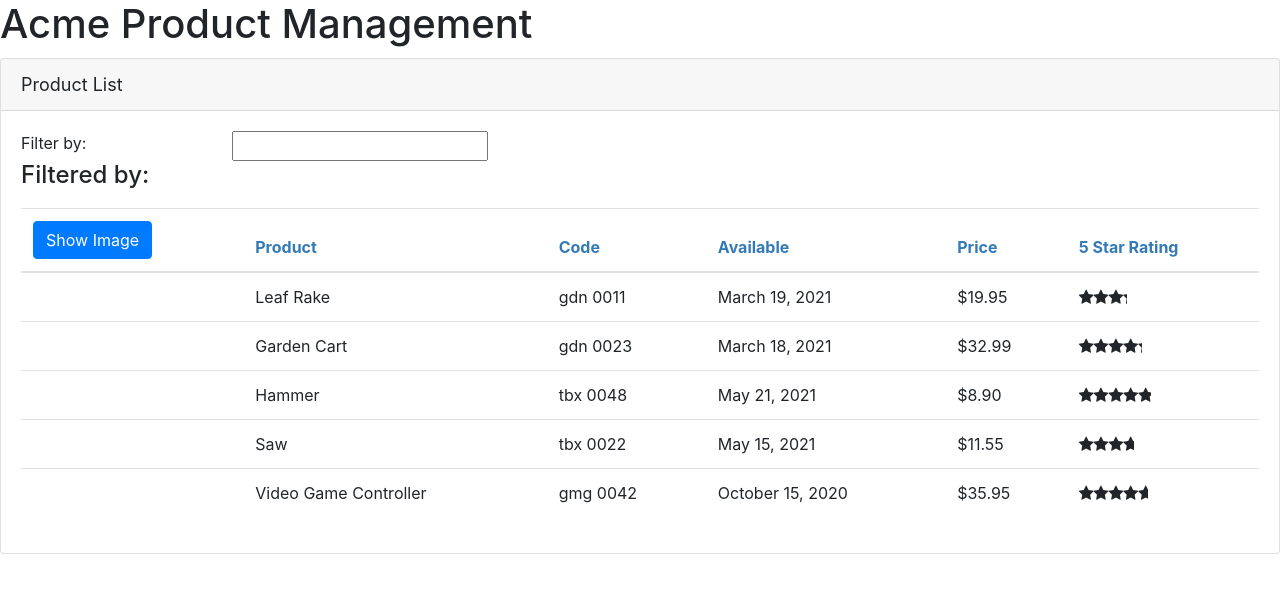
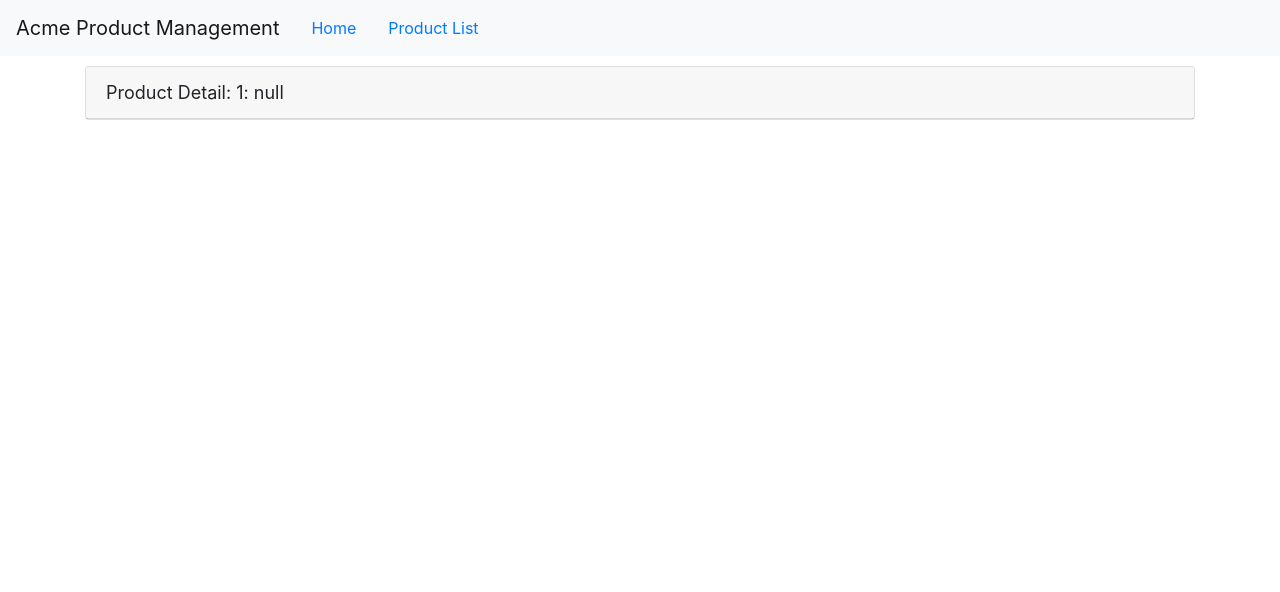
Before and after one commit to halvorson34/AngularGettingStarted, an Angular app: page /products/1 in a window 1280 px wide. Shown: the top 592 px of the page. Built offline with nearby package versions, Linux system fonts and the light colour scheme.

Commit message:
changes to product detail component url template

```diff
--- a/src/app/app.component.ts
+++ b/src/app/app.component.ts
@@ -3,8 +3,15 @@
 @Component({
   selector: 'pm-root',
   template: `
-  <div><h1>{{pageTitle}}</h1>
-      <pm-products></pm-products>
+  <nav class='navbar navbar-expand navbar-light bg-light'>
+    <a class='navbar-brand'>{{pageTitle}}</a>
+    <ul class='nav nav-pills'>
+      <li><a class='nav-link' routerLink='/welcome'>Home</a></li>
+      <li><a class='nav-link' routerLink='/products'>Product List</a></li>
+    </ul>
+  </nav>
+  <div class='container'>
+    <router-outlet></router-outlet>
   </div>
   `
 
--- a/src/app/products/product-detail.component.html
+++ b/src/app/products/product-detail.component.html
@@ -1 +1,5 @@
-<p>product-detail works!</p>
+<div class='card'>
+    <div class='card-header'>
+        {{pageTitle + ': ' + product?.productName}}
+    </div>
+</div>
--- a/src/app/products/product-detail.component.ts
+++ b/src/app/products/product-detail.component.ts
@@ -1,4 +1,6 @@
 import { Component, OnInit } from '@angular/core';
+import { ActivatedRoute } from '@angular/router';
+import { IProduct } from './product';
 
 @Component({
   templateUrl: './product-detail.component.html',
@@ -6,10 +8,15 @@
 })
 export class ProductDetailComponent implements OnInit {
   pageTitle: string = 'Product Detail';
+  product: IProduct | undefined;
 
-  constructor() { }
+  constructor(private route: ActivatedRoute) {
+
+  }
 
   ngOnInit(): void {
+    const id = Number(this.route.snapshot.paramMap.get('id'));
+    this.pageTitle += `: ${id}`;
   }
 
 }
--- a/src/app/products/product-list.component.html
+++ b/src/app/products/product-list.component.html
@@ -41,7 +41,11 @@
                                 [style.width.px]='imageWidth'
                                 [style.margin.px]='imageMargin'>
                         </td>
-                        <td>{{product.productName}}</td>
+                        <td>
+                            <a [routerLink]="['/products', product.productId]">
+                            {{product.productName}}
+                            </a>
+                        </td>
                         <td>{{product.productCode | lowercase | convertToSpaces:'-'}}</td>
                         <td>{{product.releaseDate}}</td>
                         <td>{{product.price | currency: 'USD':'symbol':'1.2-2'}}</td>
--- a/src/app/products/product-list.component.ts
+++ b/src/app/products/product-list.component.ts
@@ -4,7 +4,6 @@
 import { ProductService } from "./product.service";
 
 @Component({
-    selector: 'pm-products',
     templateUrl: './product-list.component.html',
     styleUrls: ['./product-list.component.css']
 })
```
Also changed, not shown: src/app/app.module.ts (+9 -1 lines).
